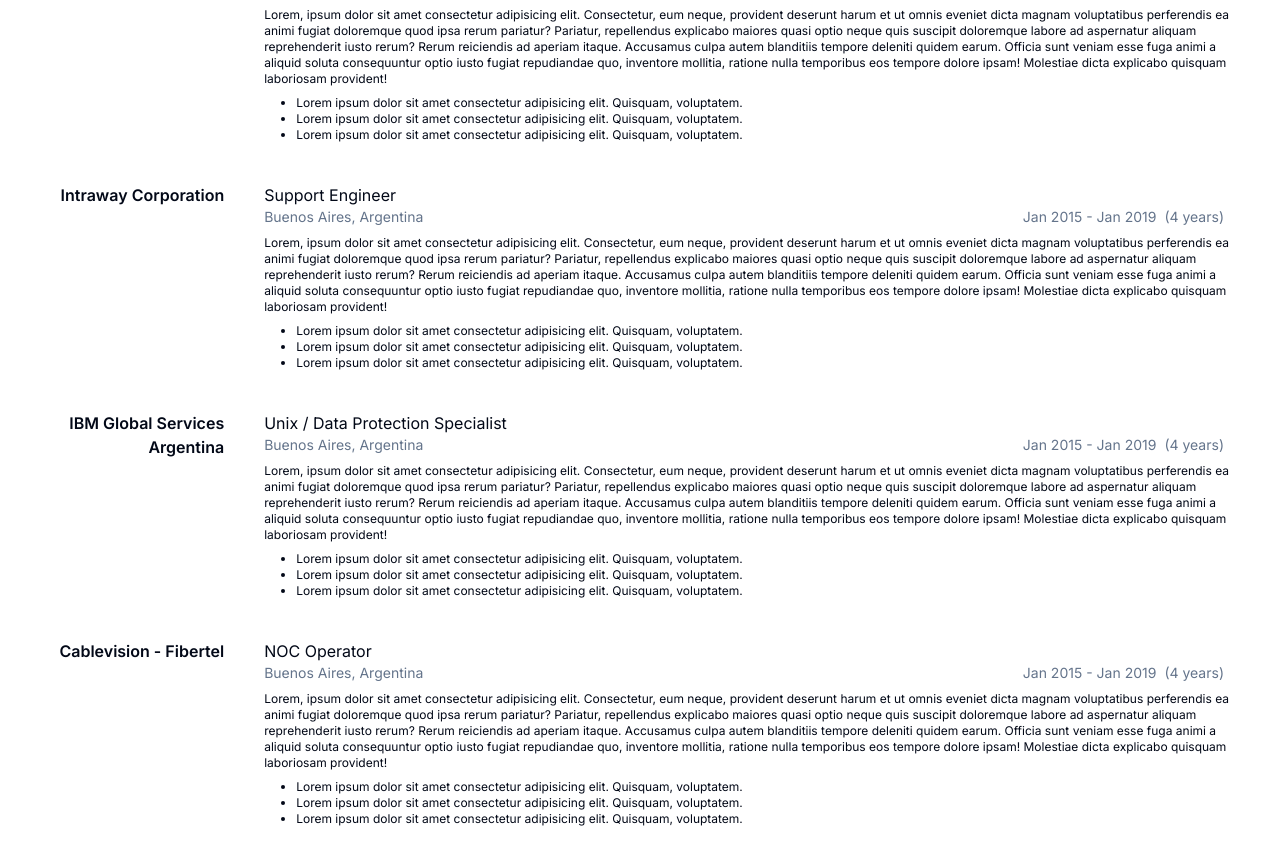
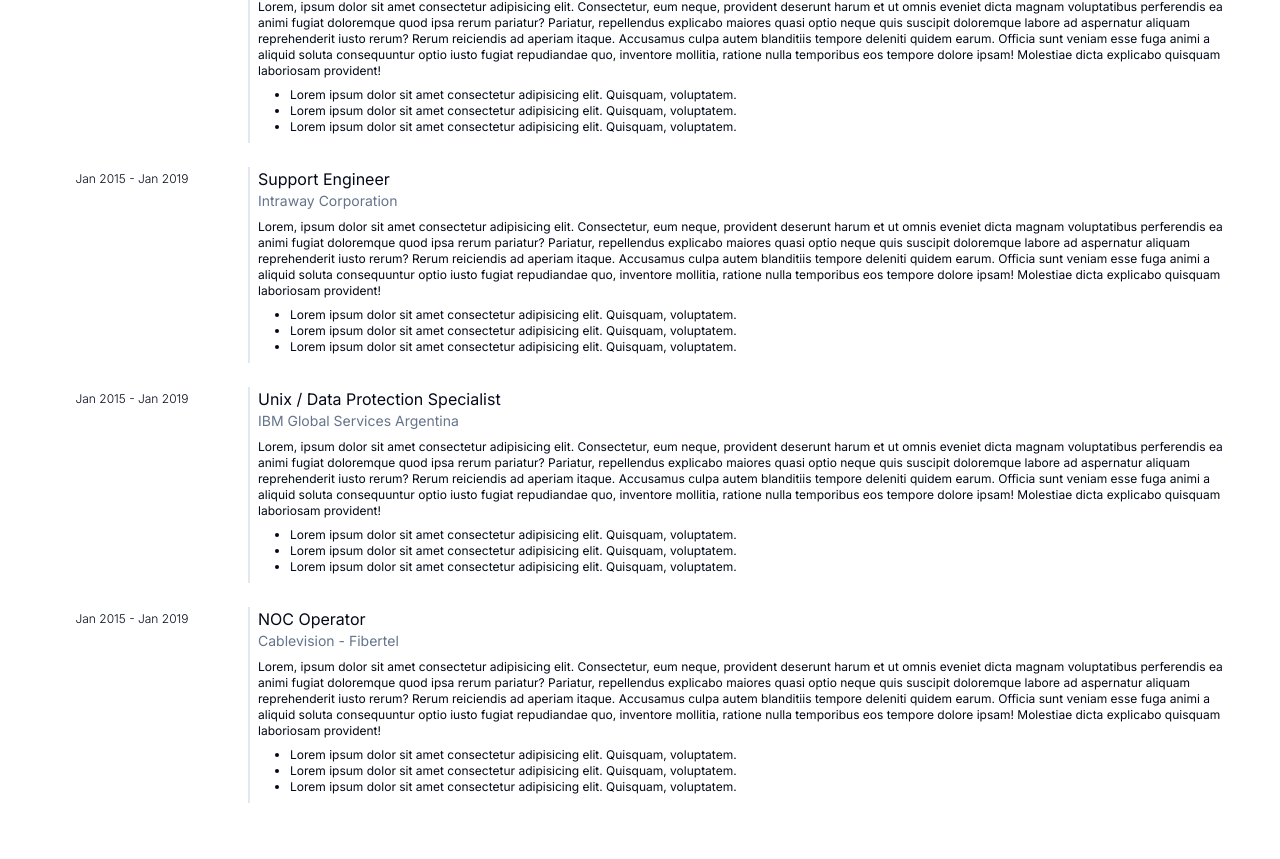
Before and after one commit to agrrd/agrrd.github.io, a Next.js app: page / in a window 1280 px wide. Shown: the part 1025-1884 px from the top of the page. After the commit the page ends 1828 px from the top, so only its background shows below. Built offline with nearby package versions, Linux system fonts and the light colour scheme.

Commit message:
Style improvements

```diff
--- a/app/page.tsx
+++ b/app/page.tsx
@@ -10,14 +10,12 @@
 
 import Link from 'next/link'
 
-import { CompanyExperience, } from '@/types'
 import { formatDate, dateDelta } from "@/lib/utils"
-import { contact, email, siteUrl, skilledAt, workExperience, } from "@/data"
+import { contact, email, siteUrl, skilledAt, } from "@/data"
 
-function WorkExperienceContainer(props: { workExperience: CompanyExperience[] }) {
+function WorkExperienceContainer() {
   return (
-    <div className="mt-2">
-
+    <>
       <CompanyExperienceComponent
         company="Independent Consultant"
         fromDate={new Date(2021, 0, 1)}
@@ -184,7 +182,7 @@
         </ul>
 
       </CompanyExperienceComponent>
-    </div>
+    </>
   )
 }
 
@@ -202,26 +200,21 @@
   const { years, months } = dateDelta(props.fromDate, props.toDate ?? new Date())
 
   return (
-    <div className={props.breakPage ? "md:flex md:flex-row break-after-page hover:bg-gray-200" : "md:flex md:flex-row hover:bg-gray-200"}>
-      <h1 className="md:text-right p-2 md:w-1/6 font-semibold text-md mr-4">
-        {props.company}
-      </h1>
+    <div className={props.breakPage ? "pt-6 md:flex md:flex-row break-after-page hover:bg-gray-200" : "pt-6 md:flex md:flex-row hover:bg-gray-200"}>
+      <div className="text-center md:w-1/6 font-light text-xs mt-1 mr-4">
+          {formatDate(props.fromDate)} - {formatDate(props.toDate) ?? "Present"}
+      </div>
 
-      <div className="md:w-5/6">
-        <div className="p-2 mb-4">
+
+      <div className="md:w-5/6 border-l-2">
           <div className="md:mx-2">
-            <div>{props.position}</div>
+            <div className="text-md">{props.position}</div>
             <div className="flex flex-row justify-between">
-              <CardDescription>{props.location}</CardDescription>
-              <CardDescription>
-                {formatDate(props.fromDate)} - {formatDate(props.toDate) ?? "Present"}
-                {years > 0 && <span className="mx-2">{`(${years} years)`}</span>}
-              </CardDescription>
+              <CardDescription>{props.company}</CardDescription>
             </div>
           </div>
 
           <div className="m-2 text-xs">{props.children}</div>
-        </div>
       </div>
     </div>
   )
@@ -316,7 +309,7 @@
             Work Experience
           </h2>
 
-          <WorkExperienceContainer workExperience={workExperience} />
+          <WorkExperienceContainer />
         </section>
 
       </div >
--- a/data.ts
+++ b/data.ts
@@ -11,74 +11,3 @@
   "Building command line apps in Python",
   "Creating web based tools in JavaScript",
 ]
-
-
-export const workExperience: CompanyExperience[] = [
-  {
-    company: "Independent Consultant",
-    breakPage: false,
-    title: "Network Specialist",
-    fromDate: new Date(2019, 7, 1),
-    toDate: undefined,
-    location: "Buenos Aires, Argentina.",
-    description: [
-      "I provide consulting services in the telecom industry. During 5 years I have delivered projects to clients in Argentina and US.",
-      "I primarily offer turnkey solutions using Linux, Ansible, AWX, Jenkins CI/CD, and Python, leveraging my background in cloud and on-premises networks, Linux, and software development skills. I also offer consulting services for specific clients that require network assessments, performance reports, and deployment guidelines.",
-      "Applied skills: GCP, Python, Pandas, SQL, Ansible, AWX, network data models, YANG models, JavaScript, React, NextJS"
-    ].join(" "),
-  },
-  {
-    company: "Intraway Corporation",
-    breakPage: false,
-    title: "Solution Architect",
-    fromDate: new Date(2015, 5, 1),
-    toDate: new Date(2019, 6, 1),
-    location: "Buenos Aires, Argentina.",
-    description: [
-      "I provide consulting services in the telecom industry. During 5 years I have delivered projects to clients in Argentina and US.",
-      "I primarily offer turnkey solutions using Linux, Ansible, AWX, Jenkins CI/CD, and Python, leveraging my background in cloud and on-premises networks, Linux, and software development skills. I also offer consulting services for specific clients that require network assessments, performance reports, and deployment guidelines.",
-      "Applied skills: GCP, Python, Pandas, SQL, Ansible, AWX, network data models, YANG models, JavaScript, React, NextJS"
-    ].join(" "),
-  },
-  {
-    company: "Intraway Corporation",
-    title: "Technical Account Manager",
-    fromDate: new Date(2010, 12, 1),
-    toDate: new Date(2015, 2, 1),
-    location: "Buenos Aires, Argentina.",
-    description: [
-      "I provide consulting services in the telecom industry. During 5 years I have delivered projects to clients in Argentina and US.",
-      "I primarily offer turnkey solutions using Linux, Ansible, AWX, Jenkins CI/CD, and Python, leveraging my background in cloud and on-premises networks, Linux, and software development skills. I also offer consulting services for specific clients that require network assessments, performance reports, and deployment guidelines.",
-      "Applied skills: GCP, Python, Pandas, SQL, Ansible, AWX, network data models, YANG models, JavaScript, React, NextJS"
-    ].join(" "),
-    breakPage: false,
-  },
-  {
-    company: "Intraway Corporation",
-    title: "Support Engineer",
-    fromDate: new Date(2008, 7, 1),
-    toDate: new Date(2010, 11, 1),
-    location: "Buenos Aires, Argentina.",
-    description: "Lorem ipsum dolor sit amet consectetur adipisicing elit. Unde architecto nulla eius sint maxime illum, dolorem quibusdam repudiandae accusantium et incidunt, illo veritatis obcaecati maiores, totam quis dolores doloribus recusandae!  Voluptas, excepturi sint cupiditate, beatae ullam suscipit corporis obcaecati vel quos commodi quae harum iste dolorum exercitationem. Nostrum, id. Ipsam dolorum id quibusdam est sunt eaque deserunt fuga iste dicta?  Aut voluptatibus veniam ducimus? Consectetur neque nostrum, nobis inventore laudantium libero atque ut quos eveniet fuga. Veniam expedita, dolorem eveniet iure cumque qui beatae fugiat repellat dignissimos rerum quia natus!  Expedita ullam numquam vitae quia modi deserunt laborum labore et blanditiis, qui quibusdam necessitatibus sed perspiciatis aperiam commodi doloribus recusandae voluptas ratione sapiente! Aut excepturi adipisci necessitatibus aperiam cum repellendus.  Ut non alias officia eaque quos. Sequi ipsum qui error sunt illo minima modi excepturi inventore labore fugiat, culpa nobis repudiandae temporibus corrupti rem perferendis eius voluptatum, enim nesciunt in!  Exercitationem perferendis ipsa, consequuntur quod eveniet vel doloremque facilis perspiciatis facere",
-    breakPage: false,
-  },
-  {
-    company: "IBM Global Services Argentina",
-    breakPage: false,
-    title: "Unix - Data Protection SME",
-    fromDate: new Date(2005, 8, 1),
-    toDate: new Date(2008, 6, 1),
-    location: "Buenos Aires, Argentina.",
-    description: "Lorem ipsum dolor sit amet consectetur adipisicing elit. Unde architecto nulla eius sint maxime illum, dolorem quibusdam repudiandae accusantium et incidunt, illo veritatis obcaecati maiores, totam quis dolores doloribus recusandae!  Voluptas, excepturi sint cupiditate, beatae ullam suscipit corporis obcaecati vel quos commodi quae harum iste dolorum exercitationem. Nostrum, id. Ipsam dolorum id quibusdam est sunt eaque deserunt fuga iste dicta?  Aut voluptatibus veniam ducimus? Consectetur neque nostrum, nobis inventore laudantium libero atque ut quos eveniet fuga. Veniam expedita, dolorem eveniet iure cumque qui beatae fugiat repellat dignissimos rerum quia natus!  Expedita ullam numquam vitae quia modi deserunt laborum labore et blanditiis, qui quibusdam necessitatibus sed perspiciatis aperiam commodi doloribus recusandae voluptas ratione sapiente! Aut excepturi adipisci necessitatibus aperiam cum repellendus.  Ut non alias officia eaque quos. Sequi ipsum qui error sunt illo minima modi excepturi inventore labore fugiat, culpa nobis repudiandae temporibus corrupti rem perferendis eius voluptatum, enim nesciunt in!  Exercitationem perferendis ipsa, consequuntur quod eveniet vel doloremque facilis perspiciatis facere",
-  },
-  {
-
-    company: "Cablevision - Fibertel",
-    breakPage: false,
-    title: "NOC Operator",
-    fromDate: new Date(1999, 3, 1),
-    toDate: new Date(2005, 7, 1),
-    location: "Buenos Aires, Argentina",
-    description: "Lorem ipsum dolor sit amet consectetur adipisicing elit. Unde architecto nulla eius sint maxime illum, dolorem quibusdam repudiandae accusantium et incidunt, illo veritatis obcaecati maiores, totam quis dolores doloribus recusandae!  Voluptas, excepturi sint cupiditate, beatae ullam suscipit corporis obcaecati vel quos commodi quae harum iste dolorum exercitationem. Nostrum, id. Ipsam dolorum id quibusdam est sunt eaque deserunt fuga iste dicta?  Aut voluptatibus veniam ducimus? Consectetur neque nostrum, nobis inventore laudantium libero atque ut quos eveniet fuga. Veniam expedita, dolorem eveniet iure cumque qui beatae fugiat repellat dignissimos rerum quia natus!  Expedita ullam numquam vitae quia modi deserunt laborum labore et blanditiis, qui quibusdam necessitatibus sed perspiciatis aperiam commodi doloribus recusandae voluptas ratione sapiente! Aut excepturi adipisci necessitatibus aperiam cum repellendus.  Ut non alias officia eaque quos. Sequi ipsum qui error sunt illo minima modi excepturi inventore labore fugiat, culpa nobis repudiandae temporibus corrupti rem perferendis eius voluptatum, enim nesciunt in!  Exercitationem perferendis ipsa, consequuntur quod eveniet vel doloremque facilis perspiciatis facere",
-  }
-]
```
